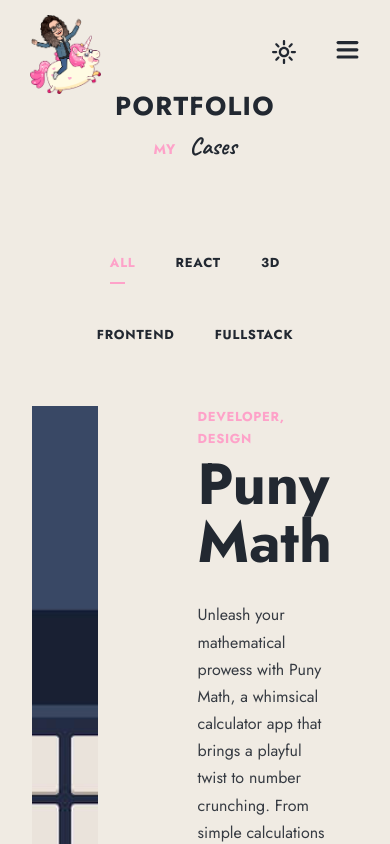
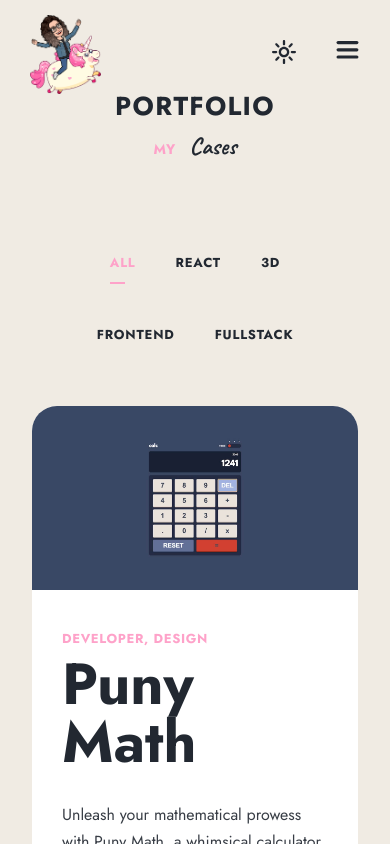
Before and after one commit to pronoia9/lumirise, a React (Vite) app: page /works in a window 390 px wide. Shown: the top 844 px of the page. Built offline with nearby package versions, Linux system fonts and the light colour scheme.

Commit message:
add alternate card type for ipad and mobile

```diff
--- a/src/components/sections/Works/WorksListItem.jsx
+++ b/src/components/sections/Works/WorksListItem.jsx
@@ -59,7 +59,21 @@ const Container = styled.div`
   width: 100%;
   display: flex;
   flex-direction: row;
+  justify-content: center;
   gap: ${rem(100)};
+
+  @media (max-width: ${rem(800)}) {
+    flex-direction: column;
+    align-items: center;
+    background-color: var(--c-background3);
+    border-radius: 25px;
+    gap: 0;
+
+    div {
+      border-radius: 25px 25px 0 0;
+      width: 100%;
+    }
+  }
 `;
 
 const Image = styled.div`
@@ -99,6 +113,10 @@ const Info = styled.div`
   display: flex;
   flex-direction: column;
   justify-content: center;
+
+  @media (max-width: ${rem(800)}) {
+    padding: ${rem(30)};
+  }
 `;
 
 const Subtitle = styled.span`
```
